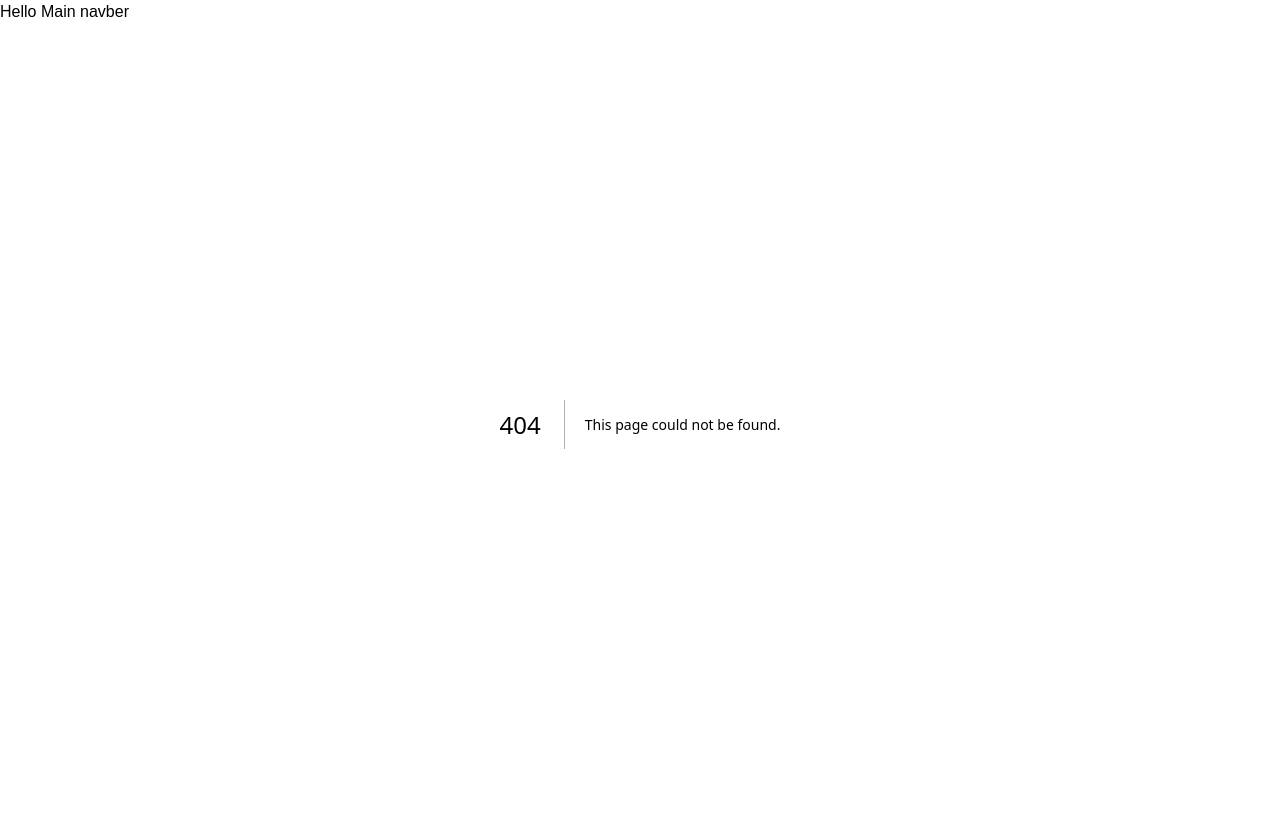
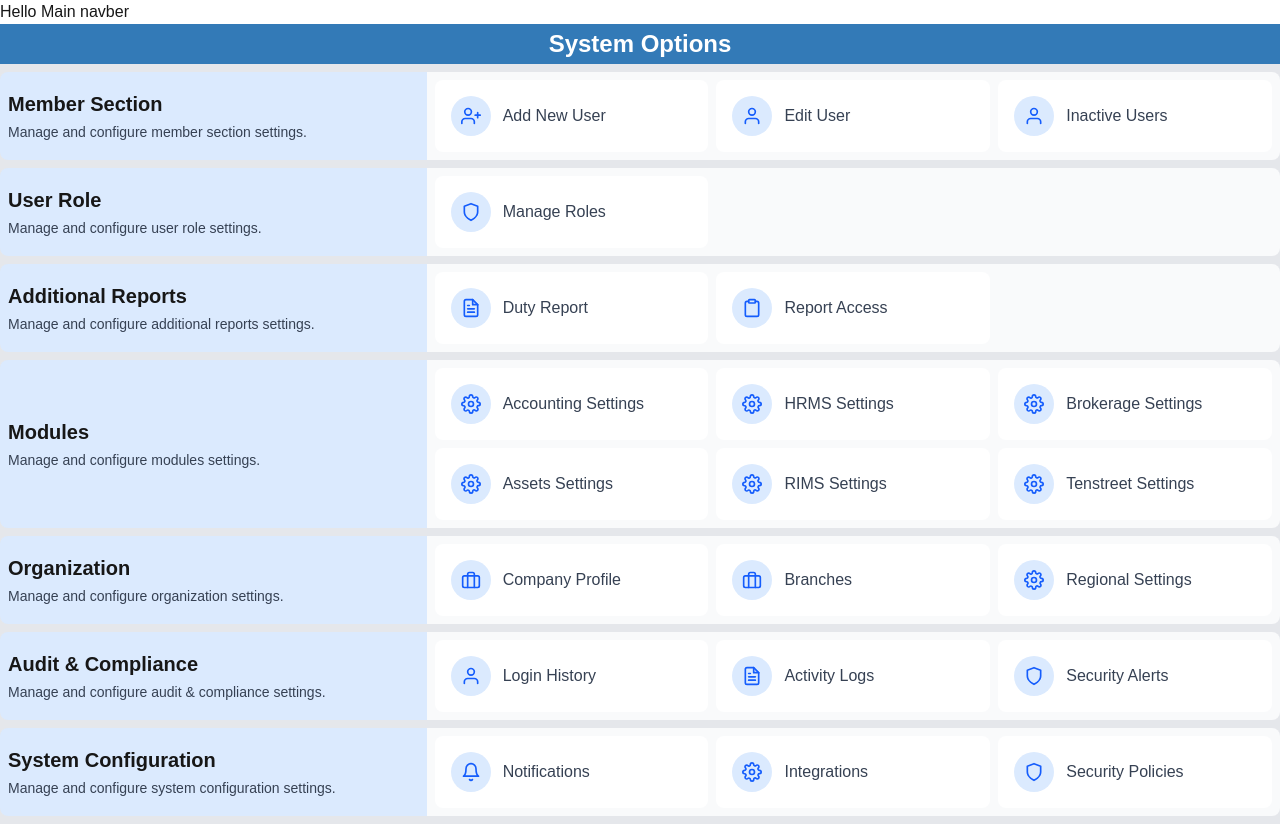
Before and after one commit to FalseF/Hive-Frontend, a Next.js app: page /american/administrative/system-options in a window 1280 px wide. Before the commit this address had no page. Built offline with nearby package versions, Linux system fonts and the light colour scheme.

Commit message:
add system options page

```diff
--- /dev/null
+++ b/src/app/american/administrative/system-options/page.tsx
@@ -0,0 +1,119 @@
+"use client";
+
+import Link from "next/link";
+import {
+  FiUser,
+  FiUserPlus,
+  FiSettings,
+  FiFileText,
+  FiShield,
+  FiBriefcase,
+  FiClipboard,
+  FiBell,
+} from "react-icons/fi";
+
+export default function SystemOptionsPage() {
+  const options = [
+    {
+      category: "Member Section",
+      items: [
+        { name: "Add New User", href: "/admin/users/add", icon: FiUserPlus },
+        { name: "Edit User", href: "/admin/users", icon: FiUser },
+        { name: "Inactive Users", href: "/admin/users/inactive", icon: FiUser },
+      ],
+    },
+    {
+      category: "User Role",
+      items: [{ name: "Manage Roles", href: "/admin/roles", icon: FiShield }],
+    },
+    {
+      category: "Additional Reports",
+      items: [
+        { name: "Duty Report", href: "/admin/reports/duty", icon: FiFileText },
+        { name: "Report Access", href: "/admin/reports/access", icon: FiClipboard },
+      ],
+    },
+    {
+      category: "Modules",
+      items: [
+        { name: "Accounting Settings", href: "/admin/modules/accounting", icon: FiSettings },
+        { name: "HRMS Settings", href: "/admin/modules/hrms", icon: FiSettings },
+        { name: "Brokerage Settings", href: "/admin/modules/brokerage", icon: FiSettings },
+        { name: "Assets Settings", href: "/admin/modules/assets", icon: FiSettings },
+        { name: "RIMS Settings", href: "/admin/modules/rims", icon: FiSettings },
+        { name: "Tenstreet Settings", href: "/admin/modules/tenstreet", icon: FiSettings },
+      ],
+    },
+    {
+      category: "Organization",
+      items: [
+        { name: "Company Profile", href: "/admin/organization/profile", icon: FiBriefcase },
+        { name: "Branches", href: "/admin/organization/branches", icon: FiBriefcase },
+        { name: "Regional Settings", href: "/admin/organization/regional", icon: FiSettings },
+      ],
+    },
+    {
+      category: "Audit & Compliance",
+      items: [
+        { name: "Login History", href: "/admin/audit/logins", icon: FiUser },
+        { name: "Activity Logs", href: "/admin/audit/activity", icon: FiFileText },
+        { name: "Security Alerts", href: "/admin/audit/alerts", icon: FiShield },
+      ],
+    },
+    {
+      category: "System Configuration",
+      items: [
+        { name: "Notifications", href: "/admin/system/notifications", icon: FiBell },
+        { name: "Integrations", href: "/admin/system/integrations", icon: FiSettings },
+        { name: "Security Policies", href: "/admin/system/security", icon: FiShield },
+      ],
+    },
+  ];
+
+  return (
+    <div className="min-h-screen bg-gray-200">
+      {/* PAGE HEADING */}
+      <h2 className="text-2xl font-bold text-white text-center bg-[#337ab7] py-1">
+        System Options
+      </h2>
+
+      <div className="space-y-2 mt-2">
+        {options.map((section) => (
+          <div
+            key={section.category}
+            className="flex flex-col md:flex-row md:items-stretch rounded-lg overflow-hidden"
+          >
+            {/* LEFT CATEGORY PANEL */}
+            <div className="md:w-1/3 bg-blue-100 p-2 flex flex-col justify-center">
+              <h2 className="text-xl font-semibold mb-1">{section.category}</h2>
+              <p className="text-sm text-gray-700">
+                Manage and configure {section.category.toLowerCase()} settings.
+              </p>
+            </div>
+
+            {/* RIGHT GRID PANEL */}
+            <div className="md:flex-1 grid grid-cols-1 sm:grid-cols-2 lg:grid-cols-3 gap-2 bg-gray-50 p-2">
+              {section.items.map((item) => (
+                <Link
+                  key={item.name}
+                  href={item.href}
+                  className="no-underline flex items-center p-4 bg-white rounded-lg  transition hover:bg-blue-50 group"
+                >
+                  {/* ICON */}
+                  <div className="flex-shrink-0 w-10 h-10 flex items-center justify-center bg-blue-100 rounded-full text-blue-600 mr-3">
+                    <item.icon className="w-5 h-5" />
+                  </div>
+
+                  {/* TEXT */}
+                  <span className="text-gray-700 font-medium group-hover:text-blue-700">
+                    {item.name}
+                  </span>
+                </Link>
+              ))}
+            </div>
+          </div>
+        ))}
+      </div>
+    </div>
+  );
+}
```
